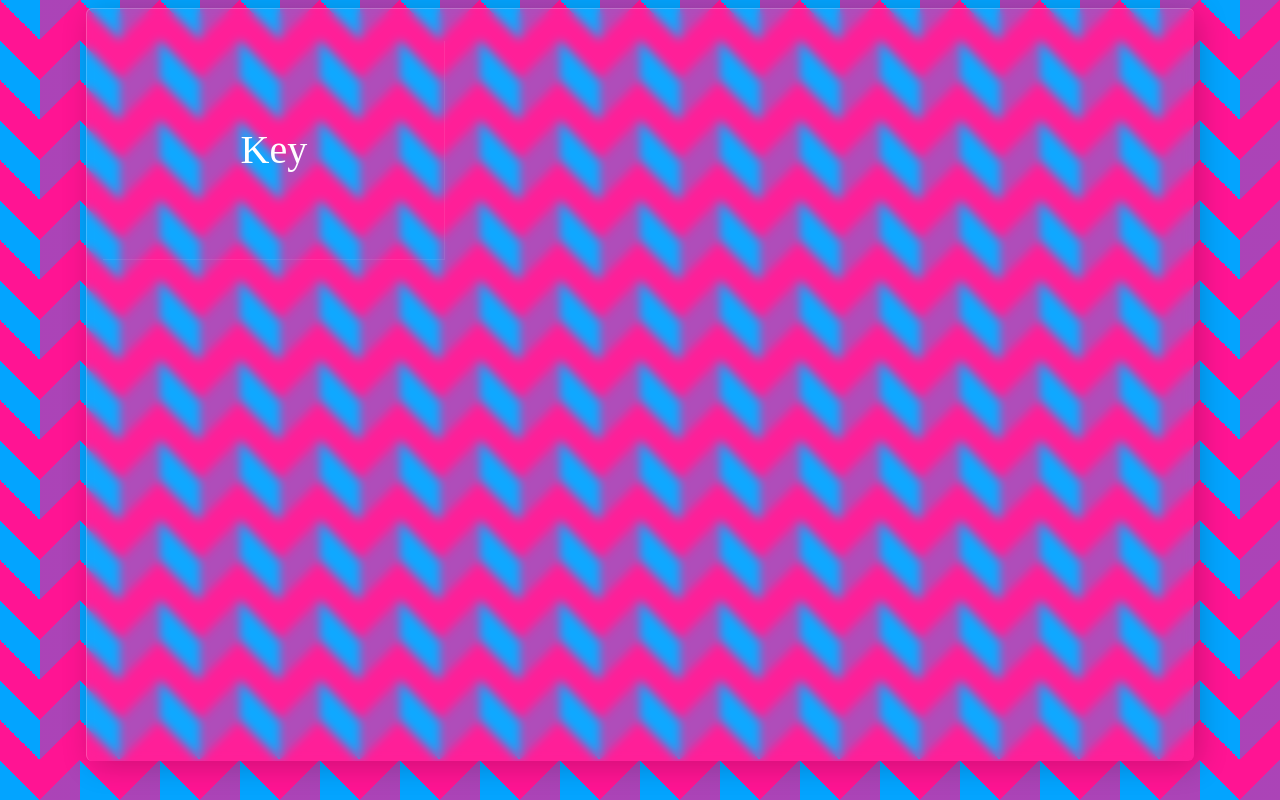
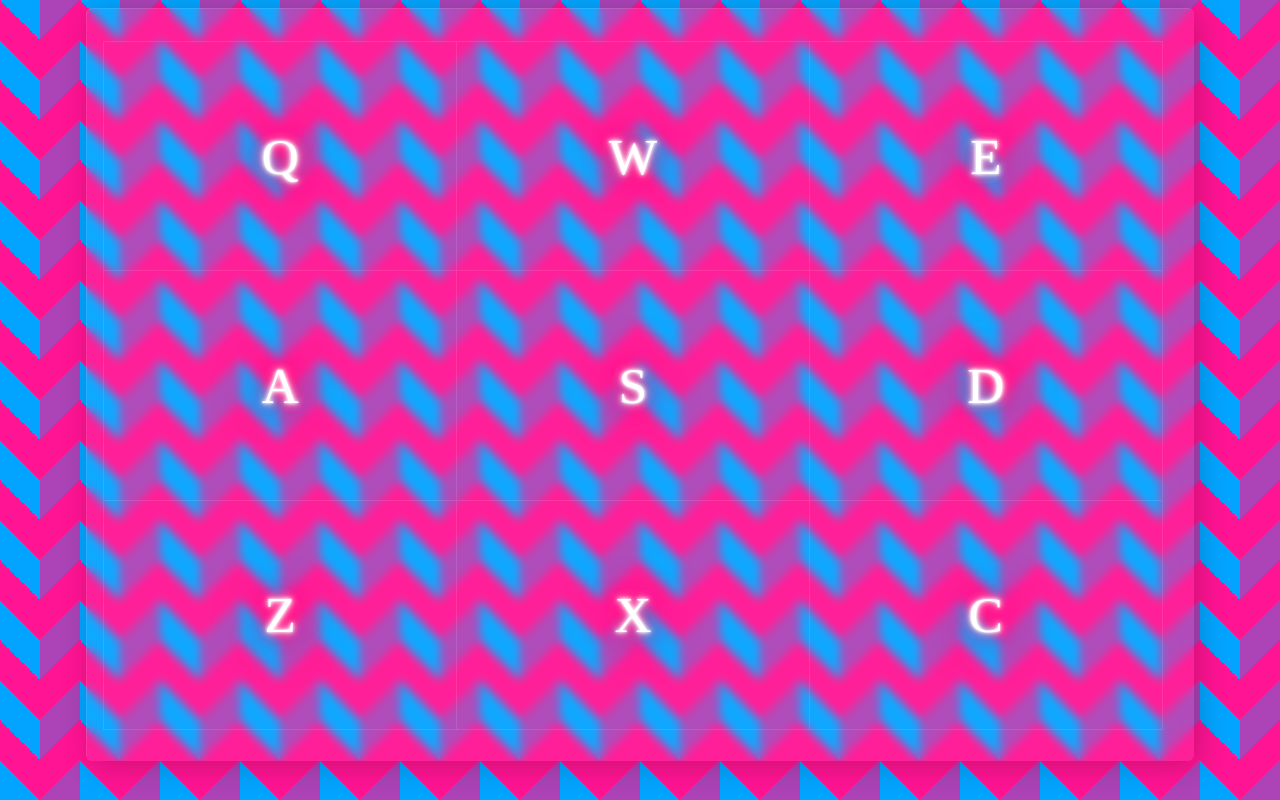
Before and after one commit to Drogmor/fcc-drum-machine, a React (Create React App) app: page / in a window 1280 px wide. Built offline with nearby package versions, Linux system fonts and the light colour scheme.

Commit message:
mapping drumpad

```diff
--- a/src/App.js
+++ b/src/App.js
@@ -2,13 +2,21 @@ import "./styles.css";
 import { Grid } from "./components/Grid";
 import { Pads } from "./components/Pads";
 import { DrumPad } from "./components/DrumPad";
+import { SB1 } from "./assets/SounbBanks";
 
 export default function App() {
   return (
     <div className="App">
       <Grid id="drum-machine">
         <Pads id="keyboard">
-          <DrumPad key="button1" name="Key" />
+          {SB1.map((soundbank) => {
+            return (
+              <DrumPad
+                keypress={soundbank.keyPress}
+                name={soundbank.keyPress}
+              />
+            );
+          })}
         </Pads>
       </Grid>
     </div>
--- /dev/null
+++ b/src/assets/SounbBanks/SoundBanks.js
@@ -0,0 +1,56 @@
+export const SB1 = [
+  {
+    keyCode: 81,
+    keyPress: "Q",
+    sampleUrl: "https://s3.amazonaws.com/freecodecamp/drums/Heater-1.mp3",
+    sampleName: "Crash"
+  },
+  {
+    keyCode: 87,
+    keyPress: "W",
+    sampleUrl: "https://s3.amazonaws.com/freecodecamp/drums/Heater-2.mp3",
+    sampleName: "Ride Bell"
+  },
+  {
+    keyCode: 69,
+    keyPress: "E",
+    sampleUrl: "https://s3.amazonaws.com/freecodecamp/drums/Heater-3.mp3",
+    sampleName: "Ride"
+  },
+  {
+    keyCode: 65,
+    keyPress: "A",
+    sampleUrl: "https://s3.amazonaws.com/freecodecamp/drums/Heater-4_1.mp3",
+    sampleName: "Closed HH"
+  },
+  {
+    keyCode: 83,
+    keyPress: "S",
+    sampleUrl: "https://s3.amazonaws.com/freecodecamp/drums/Heater-6.mp3",
+    sampleName: "Mid Tom"
+  },
+  {
+    keyCode: 68,
+    keyPress: "D",
+    sampleUrl: "https://s3.amazonaws.com/freecodecamp/drums/Dsc_Oh.mp3",
+    sampleName: "High Tom"
+  },
+  {
+    keyCode: 90,
+    keyPress: "Z",
+    sampleUrl: "https://s3.amazonaws.com/freecodecamp/drums/RP4_KICK_1.mp3",
+    sampleName: "Kick drum"
+  },
+  {
+    keyCode: 88,
+    keyPress: "X",
+    sampleUrl: "https://s3.amazonaws.com/freecodecamp/drums/Kick_n_Hat.mp3",
+    sampleName: "Open HH"
+  },
+  {
+    keyCode: 67,
+    keyPress: "C",
+    sampleUrl: "https://s3.amazonaws.com/freecodecamp/drums/Cev_H2.mp3",
+    sampleName: "Snare"
+  }
+];
--- /dev/null
+++ b/src/assets/SounbBanks/index.js
@@ -0,0 +1 @@
+export { SB1 } from "./SoundBanks";
--- a/src/components/Button/Button.js
+++ b/src/components/Button/Button.js
@@ -2,7 +2,6 @@ import styled from "styled-components";
 
 const StyledButton = styled.button`
   background-color: transparent;
-  border-radius: 5px;
 `;
 
 export const Button = ({ name }) => <StyledButton>{name}</StyledButton>;
--- a/src/components/DrumPad/DrumPad.js
+++ b/src/components/DrumPad/DrumPad.js
@@ -3,9 +3,10 @@ import styled, { keyframes } from "styled-components";
 
 const DrumPadWrapper = styled.div`
   background: transparent;
+  border-radius: 5px;
   width: 100%;
   height: 100%;
-  grid-area: ${(props) => props.keyNumber};
+  grid-area: ${(props) => props.position};
   display: grid;
   grid-template-columns: 1fr;
   grid-template-rows: 1fr;
@@ -29,39 +30,58 @@ const rippleEffect = keyframes`
 }
 `;
 
+const neon = keyframes`
+  from {
+    text-shadow: 0 0 5px #fff, 0 0 10px #fff, 0 0 15px #fff, 0 0 20px #FF1177, 0 0 35px #FF1177, 0 0 40px #FF1177, 0 0 50px #FF1177, 0 0 75px #FF1177;
+  }
+  to {
+    text-shadow: 0 0 10px #fff, 0 0 20px #fff, 0 0 30px #fff, 0 0 40px #FF1177, 0 0 70px #FF1177, 0 0 80px #FF1177, 0 0 100px #FF1177, 0 0 150px #FF1177;
+  }
+}
+`;
+
 const StyledDrumPad = styled.button`
   font-family: "Bungee";
   background: transparent;
-  color: #fff;
+  color: ${(props) => props.textColor || "#fff"};
   font-weight: 400;
   cursor: pointer;
-  font-size: 40px;
+  font-size: 4vw;
+  line-height: 4vw;
   user-select: none;
   border-top: none;
   border-left: none;
-  border-bottom: 1px solid rgba(255, 255, 255, 0.08);
-  border-right: 1px solid rgba(255, 255, 255, 0.08);
+  border-bottom: 1px solid rgba(255, 255, 255, 0.1);
+  border-right: 1px solid rgba(255, 255, 255, 0.1);
   position: relative;
   overflow: hidden;
+  text-shadow: 0 0 3px #fff, 0 0 5px #fff, 0 0 10px #fff, 0 0 15px #ff1177,
+    0 0 20px #ff1177, 0 0 30px #ff1177, 0 0 40px #ff1177, 0 0 55px #ff1177;
+  transition: all 0.2s linear;
   :hover {
     background: rgba(255, 255, 255, 0.05);
-    border-bottom: inset 2px solid rgba(255, 255, 255, 0.08);
-    border-right: inset 2px solid rgba(255, 255, 255, 0.08);
+    border-bottom: inset 2px solid rgba(255, 255, 255, 0.1);
+    border-right: inset 2px solid rgba(255, 255, 255, 0.1);
+    animation: ${neon} 1s ease-in-out infinite alternate;
   }
   span {
-    width: 20px;
-    height: 20px;
+    width: 30px;
+    height: 30px;
     position: absolute;
     background: rgba(255, 255, 255, 0.2);
     display: block;
     content: "";
-    border-radius: 9999px;
+    border-radius: 100%;
     opacity: 1;
     animation: 0.9s ease 1 forwards ${rippleEffect};
   }
 `;
 
-export const DrumPad = ({ children, onClick, key, name, type, sample }) => {
+export const DrumPad = ({ onClick, keyPress, name, type, sample }) => {
+  const [playSound, setPlaySound] = useState({
+    sample: "",
+    play: false
+  });
   const [coords, setCoords] = useState({
     x: -1,
     y: -1
@@ -72,7 +92,6 @@ export const DrumPad = ({ children, onClick, key, name, type, sample }) => {
     const rect = e.target.getBoundingClientRect();
     setCoords({ x: e.clientX - rect.left, y: e.clientY - rect.top });
     onClick && onClick(e);
-    console.log(`${coords.x} -- ${coords.y}`);
   };
 
   useEffect(() => {
@@ -87,8 +106,12 @@ export const DrumPad = ({ children, onClick, key, name, type, sample }) => {
   }, [isRippling]);
 
   return (
-    <DrumPadWrapper keyNumber={key}>
-      <StyledDrumPad className="drum-pad" onClick={handleClick}>
+    <DrumPadWrapper position={keyPress}>
+      <StyledDrumPad
+        className="drum-pad"
+        textColor="#fff"
+        onClick={handleClick}
+      >
         {isRippling ? <span style={{ left: coords.x, top: coords.y }} /> : ""}
         {name}
       </StyledDrumPad>
--- a/src/components/Grid/Grid.js
+++ b/src/components/Grid/Grid.js
@@ -4,8 +4,8 @@ const StyledGrid = styled.div`
   background: rgba(255, 255, 255, 0.05);
   backdrop-filter: blur(5px);
   border-radius: 6px;
-  border-top: 1px solid rgba(255, 255, 255, 0.2);
-  border-left: 1px solid rgba(255, 255, 255, 0.2);
+  border-top: 1px solid rgba(255, 255, 255, 0.1);
+  border-left: 1px solid rgba(255, 255, 255, 0.1);
   box-shadow: 5px 5px 30px rgba(0, 0, 0, 0.2);
   display: grid;
   height: 90vh;
--- a/src/components/Pads/Pads.js
+++ b/src/components/Pads/Pads.js
@@ -1,16 +1,18 @@
 import styled from "styled-components";
 
 const StyledPads = styled.div`
+  border-top: 1px solid rgba(255, 255, 255, 0.1);
+  border-left: 1px solid rgba(255, 255, 255, 0.1);
   height: 100%;
   width: 100%;
   display: grid;
   grid-template-columns: 1fr 1fr 1fr;
   grid-template-rows: 1fr 1fr 1fr;
-  gap: 1em 01em;
+  gap: 0;
   grid-template-areas:
-    "button1 button2 button3"
-    "button4 button5 button6"
-    "button7 button8 button9";
+    "Q W E"
+    "A S D"
+    "Z X C";
   grid-area: drumPad;
 `;
 
```
